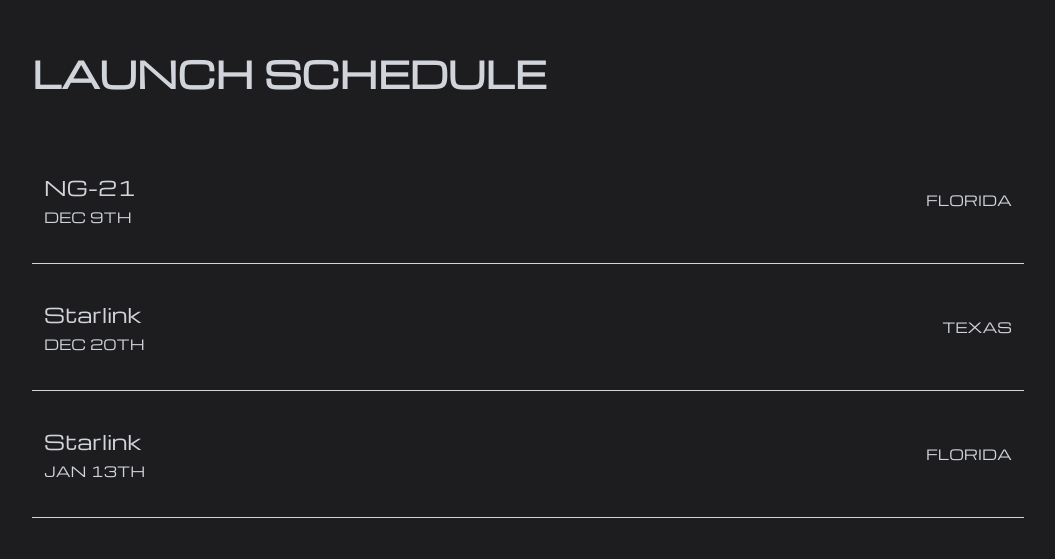
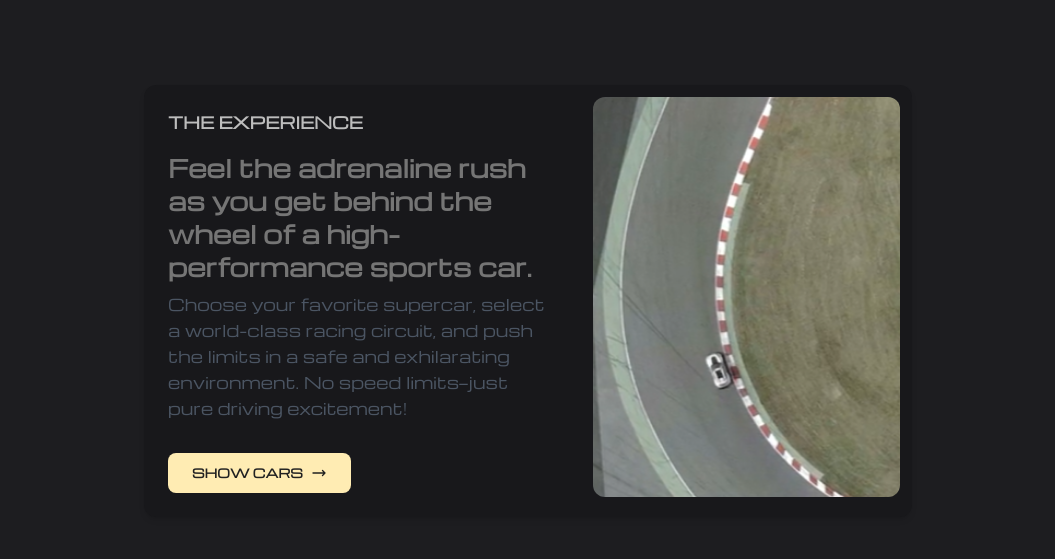
Before and after one commit to Akoss08/hyper-drive, a React (Vite) app in the folder frontend/: page / in a window 1280 px wide. Shown: the part 2619-3178 px from the top of the page, without its empty margins (112-1167 px from the left). Built offline with nearby package versions, Linux system fonts and the light colour scheme; no server answers.

Commit message:
Integrate About section into the home page

```diff
--- a/frontend/src/pages/Home.jsx
+++ b/frontend/src/pages/Home.jsx
@@ -1,6 +1,7 @@
 import HorizontalCarScrollSection from '../components/HorizontalCarScrollSection';
 import { motion } from 'framer-motion';
 import { ReactLenis } from 'lenis/dist/lenis-react';
+import AboutCard from '../components/AboutCard';
 
 const Home = () => {
   return (
@@ -12,6 +13,7 @@
         }}
       >
         <HorizontalCarScrollSection />
+        <AboutCard />
 
         <Schedule />
       </ReactLenis>
```
